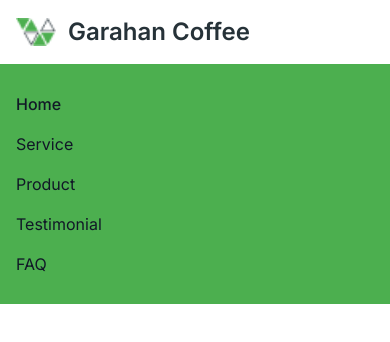
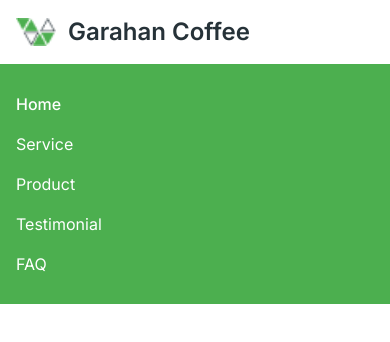
Before and after one commit to lulungsatrioprayuda/garahan-coffee, a React (Vite) app: page / in a window 390 px wide. Both pictures are taken after a click on the button 362 px from the left and 32 px from the top of the page. Shown: the top 342 px of the page. Built offline with nearby package versions, Linux system fonts and the light colour scheme; some icons are missing.

Commit message:
navbar done

```diff
--- a/src/components/Navbar.jsx
+++ b/src/components/Navbar.jsx
@@ -112,7 +112,7 @@ const Navbar = () => {
               smooth={true}
               offset={-100}
               key={path}
-              className="block text-base text-gray-900 hover:text-brandPrimary first:font-medium"
+              className="block text-base text-white hover:text-brandPrimary first:font-medium"
             >
               {item.link}
             </Link>
```
